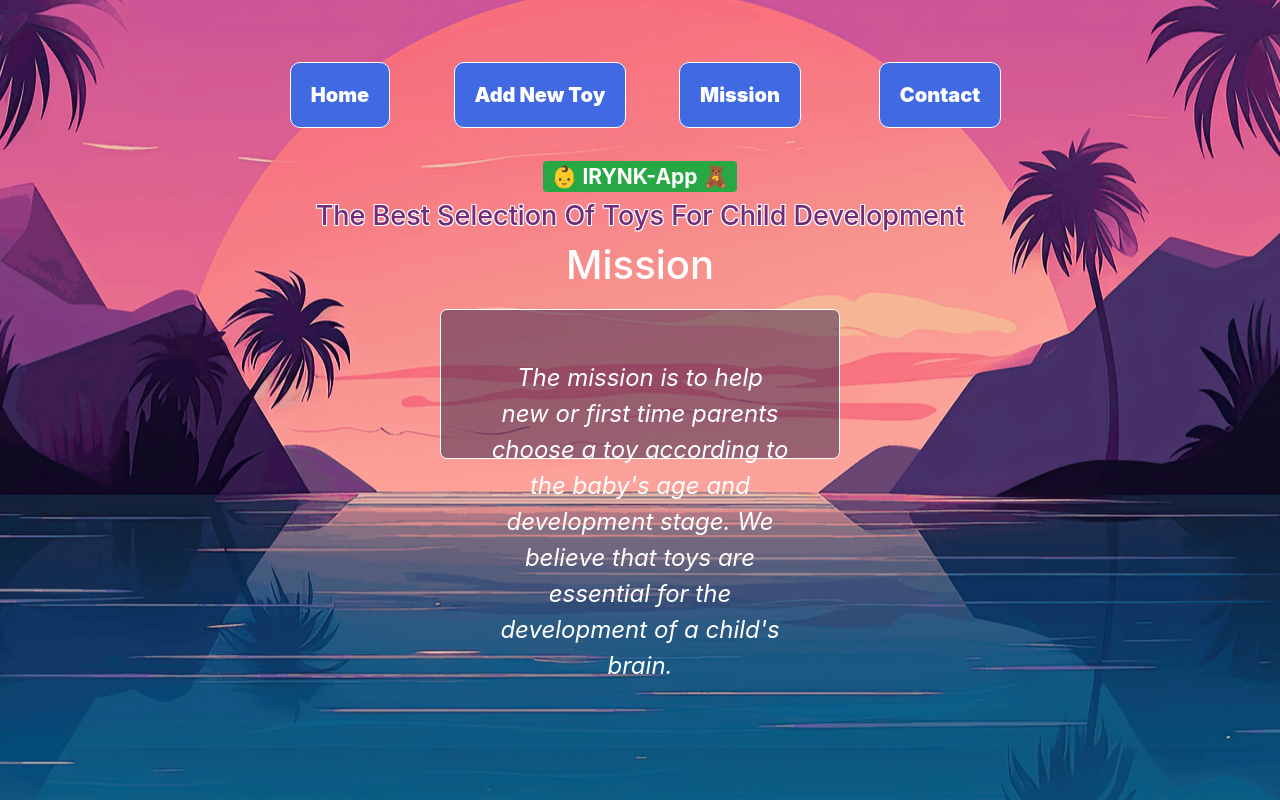
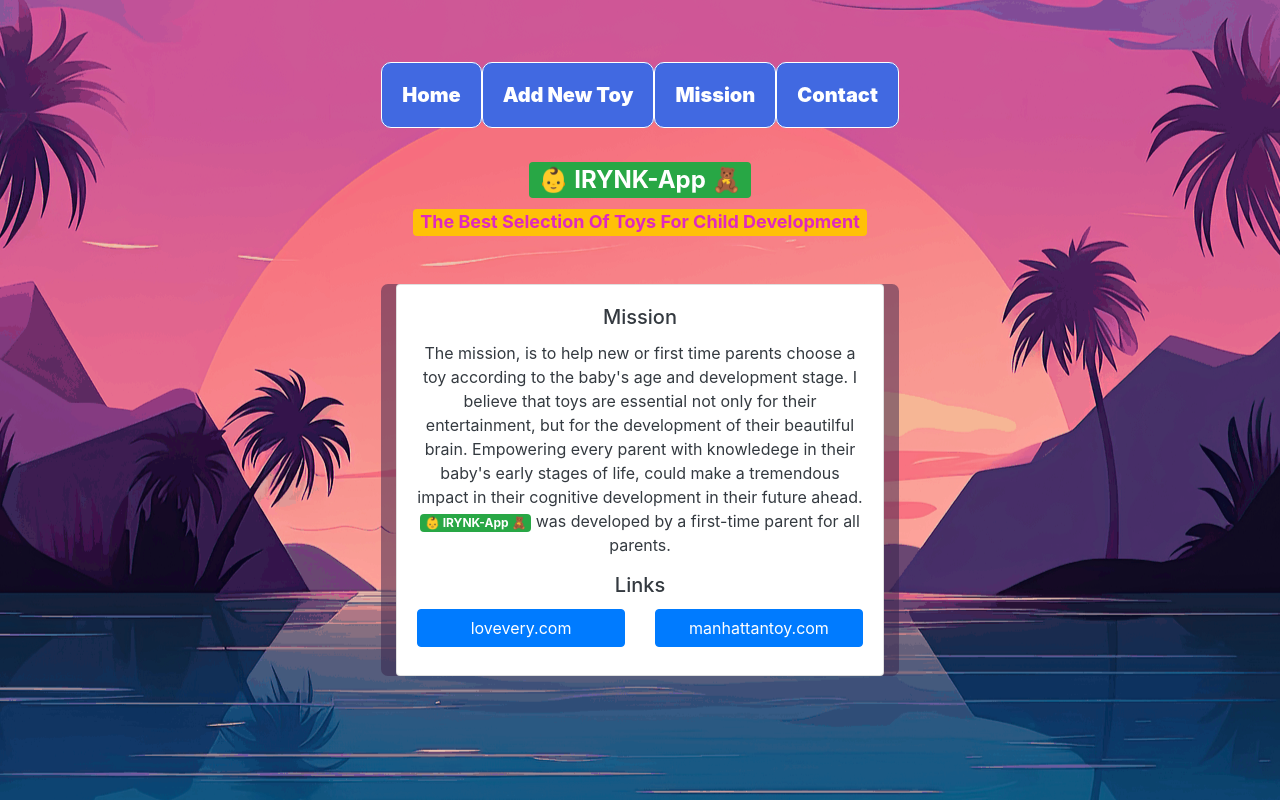
Before and after one commit to marlonmunoz/IRYNK-App, a React (Vite) app in the folder Client/: page /mission in a window 1280 px wide. Built offline with nearby package versions, Linux system fonts and the light colour scheme; data requests are answered from the project's data file.

Commit message:
Header, About, index css updated

```diff
--- a/Client/src/components/About.jsx
+++ b/Client/src/components/About.jsx
@@ -1,11 +1,30 @@
 import React from "react";
 function About () {
     return (
-        <div>
-            <h1>Mission</h1>
-            <p id="mission"> <em>The mission is to help new or first time parents choose a toy according to the baby's age
-                and development stage. We believe that toys are essential for the development of a child's brain.</em>
-            </p>
+        <div className="container mt-5 mission-container">
+            <div className="card">
+                <div className="card-body text-dark">
+                    <h5 className="card-title">Mission</h5>
+                    <p className="card-text">
+                        {/* <em> */}
+                        The mission, is to help new or first time parents choose a toy according to the baby's age
+                        and development stage. I believe that toys are essential not only for their entertainment, but for
+                        the development of their beautilful brain. Empowering every parent with knowledege in their baby's
+                        early stages of life, could make a tremendous impact in their cognitive development in their future ahead.
+                        <span className="badge badge-success text-white">👶 IRYNK-App 🧸</span> was developed by a first-time parent for all parents.
+                        {/* </em> */}
+                    </p>
+                    <h5 className="card-title">Links</h5>
+<div className="row">
+    <div className="col-md-6 mb-2">
+        <a href="https://lovevery.com/" className="btn btn-primary w-100" target="_blank" rel="noopener noreferrer">lovevery.com</a>
+    </div>
+    <div className="col-md-6 mb-2">
+        <a href="https://www.manhattantoy.com/" className="btn btn-primary w-100" target="_blank" rel="noopener noreferrer">manhattantoy.com</a>
+    </div>
+</div>
+                </div>
+            </div>
         </div>
     )
 }
--- a/Client/src/components/Header.jsx
+++ b/Client/src/components/Header.jsx
@@ -5,8 +5,8 @@
         <div>
             <br />
             <br />
-            <h3> <span className="badge badge-success">👶 IRYNK-App  🧸</span></h3>
-            <h4 className="sub-header">The Best Selection Of Toys For Child Development</h4>
+            <h2> <span className="badge badge-success">👶 IRYNK-App  🧸</span></h2>
+            <h4> <span className="badge badge-warning sub-header">The Best Selection Of Toys For Child Development</span></h4>
         </div>
     )
 }
--- a/Client/src/index.css
+++ b/Client/src/index.css
@@ -28,21 +28,6 @@
 /* ---------------------------------------------------------------------------------- */
 /* ------ HOME & NAV-TAB ------------------------------------------------------------*/
 /* ---------------------------------------------------------------------------------- */
-/* .flex_container {
-  display: flex;
-  justify-content:space-around
-}
-
-.ul-nav {
-  padding: 15px;
-  margin-left: auto;
-  margin-right: auto;
-}
-
-.my-tabs {
-  display: inline-block;
-  margin: 10px;
-} */
 
 .flex_container {
   display: flex;
@@ -329,13 +314,9 @@
 /* ---------------------------------------------------------------------------------- */
 
 .sub-header {
-  color: rgb(116, 44, 120);
-  font-size: 27px;
-  text-shadow:
-    -1px -1px 0 #fff,
-    1px -1px 0 #fff,
-    -1px 1px 0 #fff,
-    1px 1px 0 #fff;
+  color: rgb(223, 41, 192);
+  /* font-size: 28px; */
+
 
 }
 
@@ -351,6 +332,10 @@
   height: 150px;  /* Set a fixed height */
 }
 
+.mission-container {
+  background-color: rgba(54, 34, 74, 0.5);
+  border-radius: 7px;
+}
 
 /* ---------------------------------------------------------------------------------- */
 /* ------ ERROR PAGE ----------------------------------------------------------------*/
```
